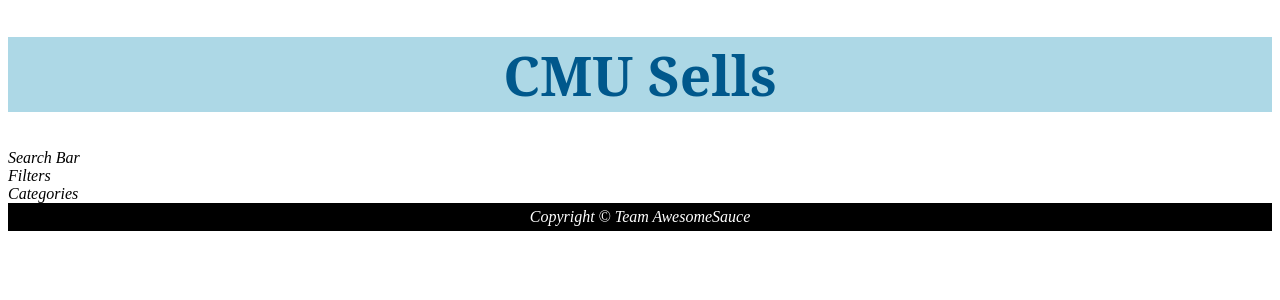
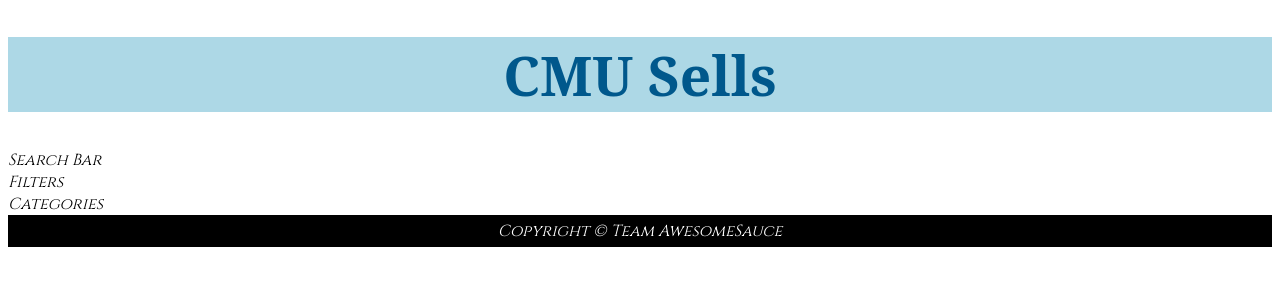
Before and after one commit to zhaorz/cmu-sells, a Flask app: page / in a window 1280 px wide. Shown: the top 300 px of the page. Run offline with Flask 2, Linux system fonts and the light colour scheme.

Commit message:
Add more stuff

```diff
--- a/app/static/style.css
+++ b/app/static/style.css
@@ -1,5 +1,5 @@
 html {
-    font-family:
+    font-family: 'Cinzel', serif;
 }
 
 
```
